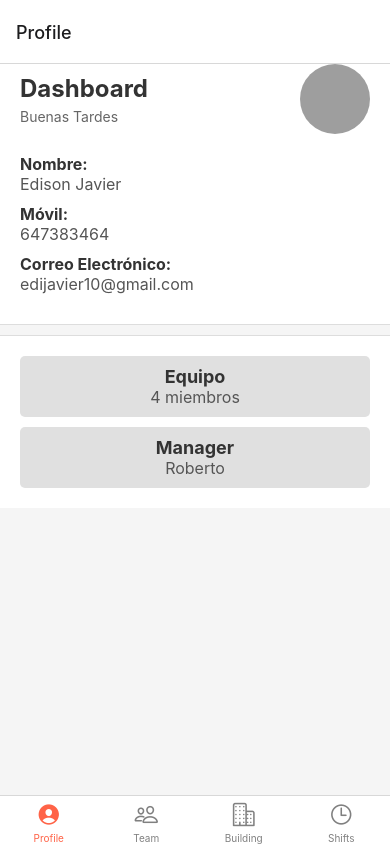
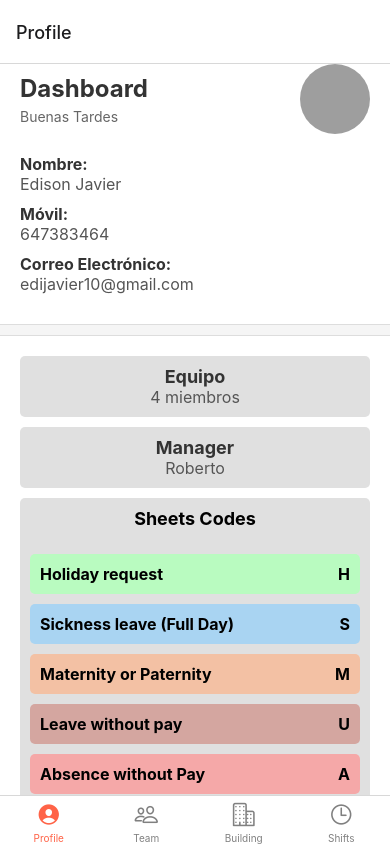
Before and after one commit to edijavier99/supervisorApp, a React Native app in the folder hrfrontend/: screen /Profile in a window 390 px wide. Built offline with nearby package versions, Linux system fonts and the light colour scheme; grey boxes are pictures that could not be loaded.

Commit message:
codes for the spreed sheets  added to the profile screen

```diff
--- a/hrfrontend/components/building.jsx
+++ b/hrfrontend/components/building.jsx
@@ -1,10 +1,62 @@
-import React from "react";
-import { View,Text } from "react-native";
+import React from 'react';
+import { View, Text, StyleSheet } from 'react-native';
 
-export const Building = () =>{
-    return(
-        <View>
-            <Text>Building</Text>
-        </View>
-    )
-}
+const Floor = ({ floorNumber }) => {
+  return (
+    <View style={styles.floorContainer}>
+      <View style={[styles.section, styles.leftSection]}>
+        <Text style={styles.sectionText}>Left</Text>
+      </View>
+      <View style={[styles.section, styles.rightSection]}>
+        <Text style={styles.sectionText}>Right</Text>
+      </View>
+    </View>
+  );
+};
+
+export const Building = () => {
+  return (
+    <View style={styles.buildingContainer}>
+      <Text style={styles.title}>Building</Text>
+      <Floor floorNumber={1} />
+      <Floor floorNumber={2} />
+      <Floor floorNumber={3} />
+    </View>
+  );
+};
+
+const styles = StyleSheet.create({
+  buildingContainer: {
+    flex: 1,
+    justifyContent: 'center',
+    alignItems: 'center',
+    backgroundColor: '#f0f0f0',
+    padding: 20,
+  },
+  title: {
+    fontSize: 24,
+    marginBottom: 20,
+  },
+  floorContainer: {
+    flexDirection: 'row',
+    width: '100%',
+    height: 100,
+    marginVertical: 5,
+  },
+  section: {
+    flex: 1,
+    justifyContent: 'center',
+    alignItems: 'center',
+    borderWidth: 1,
+  },
+  leftSection: {
+    backgroundColor: '#8e44ad',
+  },
+  rightSection: {
+    backgroundColor: '#3498db',
+  },
+  sectionText: {
+    color: '#fff',
+    fontSize: 18,
+  },
+});
--- /dev/null
+++ b/hrfrontend/components/codeInfoCard.jsx
@@ -0,0 +1,30 @@
+import React from "react";
+import { View, Text, StyleSheet } from 'react-native';
+
+export const CodeItemCard = ({color, name , letter})=>{
+    return(
+        <View style={[styles.codeView, { backgroundColor: `${color}` }]}>
+            <Text style={styles.codeName}>{name}</Text>
+            <Text style={styles.codeLetter}>{letter}</Text>
+      </View>
+    )
+}
+
+const styles = StyleSheet.create({
+    codeView: {
+      flexDirection: 'row',
+      justifyContent: 'space-between',
+      alignItems: 'center',
+      padding: 10,
+      marginVertical: 5,
+      borderRadius: 5,
+    },
+    codeName: {
+      fontSize: 16,
+      fontWeight: 'bold',
+    },
+    codeLetter: {
+      fontSize: 16,
+      fontWeight: 'bold',
+    },
+  });
--- /dev/null
+++ b/hrfrontend/components/codesInfo.jsx
@@ -0,0 +1,31 @@
+import React from 'react';
+import { View, Text, StyleSheet } from 'react-native';
+import { CodeItemCard } from './codeInfoCard';
+
+export const CodesInfo = () => {
+  return (
+    <View style={styles.container}>
+        <Text style={styles.codesTitle}>Sheets Codes</Text>
+        <CodeItemCard letter={"H"} name="Holiday request" color="#B9FBC0" />
+        <CodeItemCard letter={"S"} name="Sickness leave (Full Day)" color="#A9D4F2" />
+        <CodeItemCard letter={"M"} name="Maternity or Paternity" color="#F3C1A4" />
+        <CodeItemCard letter={"U"} name="Leave without pay" color="#D4A6A0" />
+        <CodeItemCard letter={"A"} name="Absence without Pay" color="#F5A8A8" />
+    </View>
+  );
+};
+
+const styles = StyleSheet.create({
+  container: {
+    backgroundColor: "#e0e0e0",
+    borderRadius: 5,
+    padding: 10,
+    marginTop: 10
+  },
+  codesTitle:{
+    fontSize: 18,
+    textAlign: "center",
+    fontWeight: "bold",
+    marginBottom: 20
+  },
+});
--- a/hrfrontend/components/profile.jsx
+++ b/hrfrontend/components/profile.jsx
@@ -1,5 +1,6 @@
 import React, { useEffect, useState } from "react";
-import { StyleSheet, Text, View, Image } from 'react-native';
+import { StyleSheet, Text, View, Image, ScrollView } from 'react-native';
+import { CodesInfo } from "./codesInfo";
 
 export const Profile = ({ employee }) => {
     const [showTimeGreeting, setShowTimeGreeting] = useState("");
@@ -16,7 +17,7 @@ export const Profile = ({ employee }) => {
     }, []);
 
     return (
-        <View style={styles.profileScreen}>
+        <ScrollView style={styles.profileScreen}>
             <View style={styles.personalInformation}>
                 <View style={styles.personalInfoHeader}>
                     <View>
@@ -46,15 +47,16 @@ export const Profile = ({ employee }) => {
                     <Text style={styles.managerTitle}>Manager</Text>
                     <Text style={styles.managerValue}>Roberto</Text>
                 </View>
+
+                <CodesInfo/>
             </View>
-        </View>
+        </ScrollView>
     );
 }
 
 const styles = StyleSheet.create({
     profileScreen: {
         flex: 1,
-        alignItems: "center",
         backgroundColor: "#f5f5f5",
     },
     personalInformation: {
--- a/hrfrontend/components/shifts.jsx
+++ b/hrfrontend/components/shifts.jsx
@@ -1,21 +1,40 @@
 import React from 'react';
-import { View, Button, Alert, StyleSheet } from 'react-native';
+import { View, Button, Alert, StyleSheet, FlatList, Text } from 'react-native';
 import * as FileSystem from 'expo-file-system';
 import * as Sharing from 'expo-sharing';
 import XLSX from 'xlsx';
-import base64 from 'base-64';
+import { encode } from 'base-64';
 
 export const Shifts = () => {
+  // Datos de ejemplo en formato array de arrays
+  const data = [
+    ["Employee Number", "Nombre", "Apellido", "Lugar de Trabajo", "Lunes", "Martes", "Miércoles", "Jueves", "Viernes", "Sábado", "Domingo", "Total Hours"],
+
+    ["E001", "John", "Doe", "Oficina A", 2, 2, 2, 2, 2, 2, 2, 14],
+    ["E002", "Jane", "Smith", "Oficina B", 2, 2, 0, 2, 2, 2, 2, 12],
+    ["E003", "Michael", "Johnson", "Oficina C", 2, 2, 2, 2, 2, 2, 0, 12],
+    ["E004", "Emily", "Davis", "Oficina D", 2, 2, 2, 2, 2, 0, 2, 12],
+    ["E005", "Daniel", "Brown", "Oficina E", 2, 2, 2, 2, 2, 2, 2, 14],
+    ["E006", "Olivia", "Wilson", "Oficina F", 2, 0, 2, 2, 2, 2, 0, 8],
+    ["E007", "Ethan", "Moore", "Oficina G", 2, 2, 2, 2, 2, 2, 2, 14],
+    ["E008", "Sophia", "Taylor", "Oficina H", 2, 2, 0, 2, 2, 2, 2, 12],
+    ["E009", "Liam", "Anderson", "Oficina I", 2, 2, 2, 2, 0, 2, 2, 12],
+    ["E010", "Isabella", "Thomas", "Oficina J", 2, 2, 2, 2, 2, 2, 2, 14],
+    ["E011", "Noah", "Jackson", "Oficina K", 2, 2, 2, 0, 2, 2, 2, 12],
+  ];
+
   // Función para generar un archivo Excel
   const generateExcel = async () => {
-    // Datos de ejemplo
-    const data = [
-      { Name: 'John Doe', Age: 30, Email: 'john@example.com' },
-      { Name: 'Jane Smith', Age: 25, Email: 'jane@example.com' },
+    // Convertir los datos a una hoja de cálculo
+    const ws = XLSX.utils.aoa_to_sheet(data);
+
+    // Ajustar el ancho de las columnas (esto es un ajuste básico)
+    const columnWidths = [
+      { wpx: 200 }, // Ajustar ancho de la primera columna (Name)
+      { wpx: 100 }, // Ajustar ancho de la segunda columna (Index)
     ];
+    ws['!cols'] = columnWidths;
 
-    // Convertir los datos a una hoja de cálculo
-    const ws = XLSX.utils.json_to_sheet(data);
     const wb = XLSX.utils.book_new();
     XLSX.utils.book_append_sheet(wb, ws, 'Sheet1');
 
@@ -27,7 +46,7 @@ export const Shifts = () => {
     for (let i = 0; i < wbout.length; i++) buf[i] = wbout.charCodeAt(i) & 0xff;
 
     // Convertir el array de bytes a base64 usando base-64
-    const base64String = base64.encode(String.fromCharCode(...buf));
+    const base64String = encode(String.fromCharCode(...buf));
 
     // Ruta para guardar el archivo en el dispositivo
     const path = `${FileSystem.documentDirectory}example.xlsx`;
@@ -52,6 +71,19 @@ export const Shifts = () => {
 
   return (
     <View style={styles.container}>
+      {/* Mostrar datos en la pantalla */}
+      <FlatList
+        data={data.slice(1)} // Excluir encabezado para mostrar solo datos
+        keyExtractor={(item, index) => index.toString()}
+        renderItem={({ item }) => (
+          <View style={styles.itemContainer}>
+            <Text style={styles.itemText}>{item[0]}</Text>
+            <Text style={styles.itemText}>{item[1]}</Text>
+            <Text style={styles.itemText}>{item[2]}</Text>
+            <Text style={styles.itemText}>{item[11]}</Text>
+          </View>
+        )}
+      />
       <Button title="Generar y Compartir Excel" onPress={generateExcel} />
     </View>
   );
@@ -65,4 +97,16 @@ const styles = StyleSheet.create({
     alignItems: 'center',
     padding: 20,
   },
+  itemContainer: {
+    flexDirection: 'row',
+    justifyContent: 'space-between',
+    width: '100%',
+    padding: 10,
+    borderBottomWidth: 1,
+    borderBottomColor: '#ccc',
+  },
+  itemText: {
+    flex: 1,
+    textAlign: 'center',
+  },
 });
```
Also changed, not shown: hrfrontend/package.json (+2 -5 lines), 1 other file (tests, documents, lock files or other folders).
